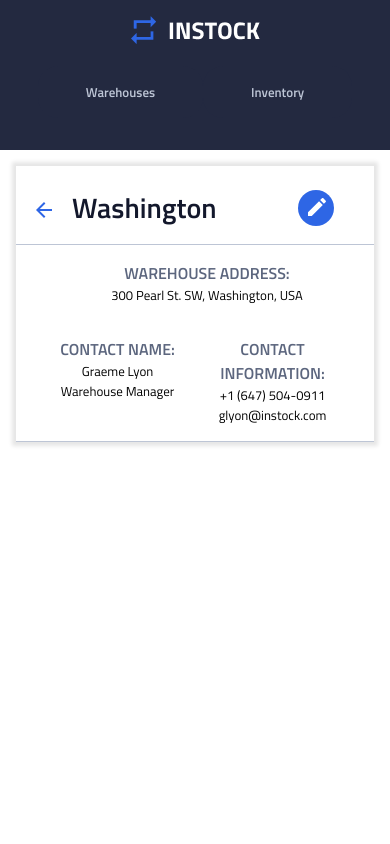
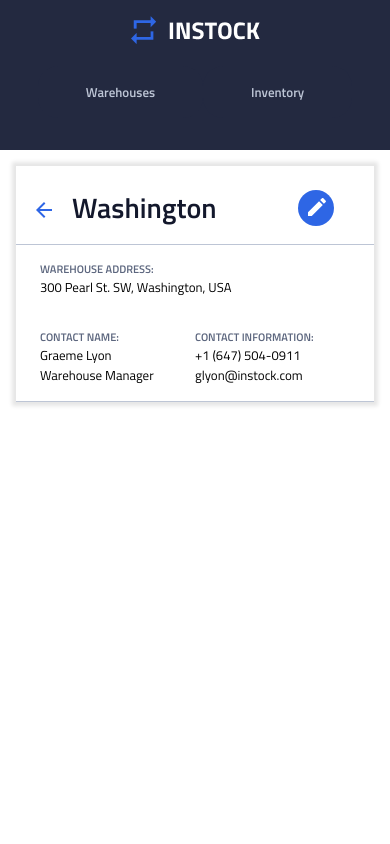
Before and after one commit to heechanku/InStock, a React (Create React App) app: page /0 in a window 390 px wide. Shown: the top 844 px of the page. Built offline with nearby package versions, Linux system fonts and the light colour scheme; no server answers.

Commit message:
final responsive changes

```diff
--- a/src/components/WarehouseDetails/WarehouseDetails.scss
+++ b/src/components/WarehouseDetails/WarehouseDetails.scss
@@ -2,6 +2,8 @@
 @use "../../styles/partials/_mixins" as *;
 
 .warehouse-details {
+
+    text-align: left;
 
     &__container-info {
       display: flex;
@@ -43,7 +45,6 @@
 
     &__container-address {
       display: flex;
-      text-align: center;
       flex-direction: column;
       margin: 0 0 0 1.5rem;
 
@@ -74,6 +75,12 @@
       margin: 0;
       font-weight: 600;
       text-transform: uppercase;
+
+      @include mobile__table-header;
+      @include tablet {
+        @include tablet__table-header;
+      }
+
     }
 
     &__text {
@@ -81,7 +88,6 @@
       line-height: 1.25rem;
 
       @include tablet {
-
       }
     }
   }
--- a/src/pages/WarehouseDetailsPage/WarehouseDetailsPage.scss
+++ b/src/pages/WarehouseDetailsPage/WarehouseDetailsPage.scss
@@ -5,6 +5,7 @@
     box-shadow: 0 0 4px 4px rgba(0, 0, 0, 0.1);
     margin: 1rem;
     padding-top: 0.5rem;
+    text-align: left;
 
     &__header {
         border-bottom: .0625rem solid colors.$secondary-color-cloud;
```
